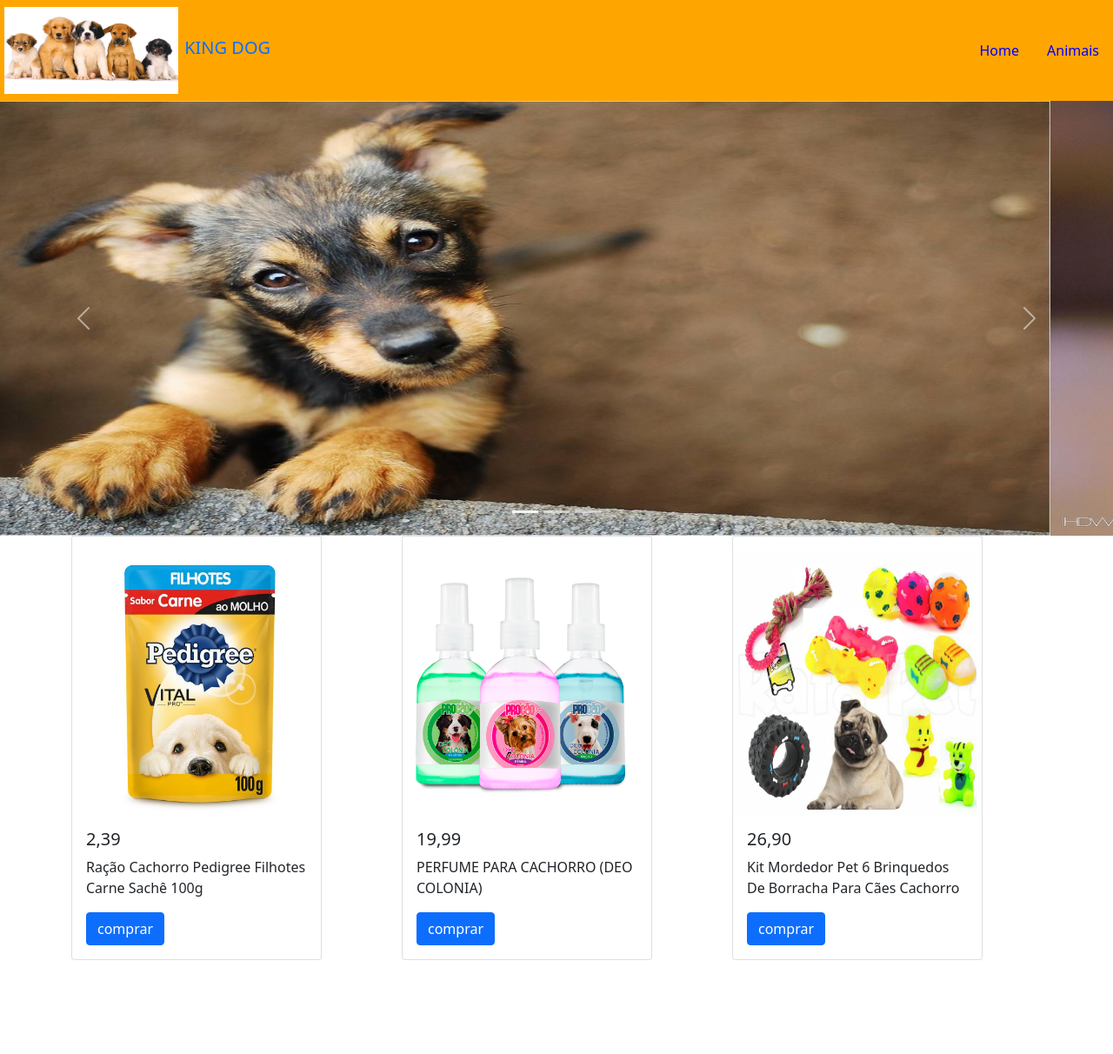
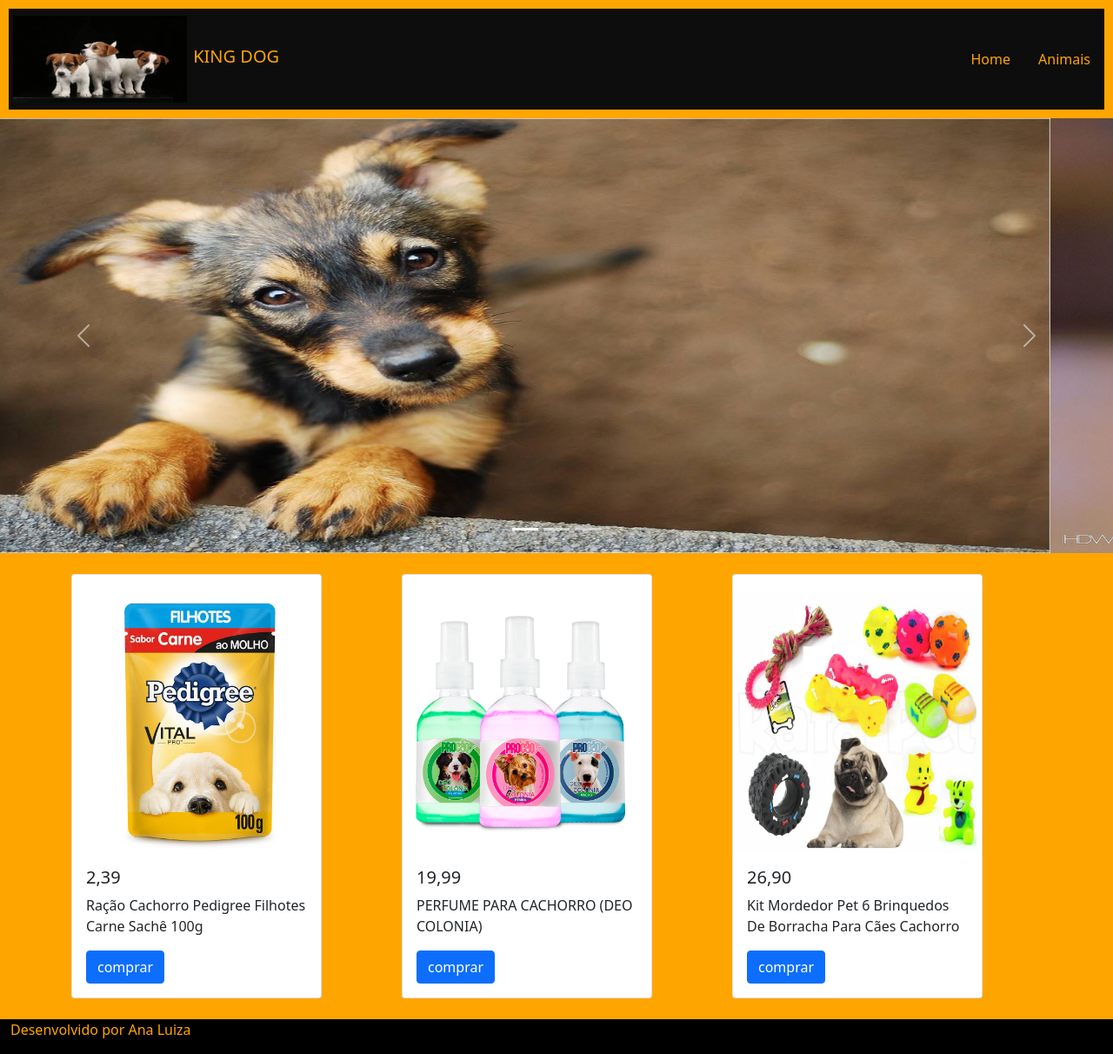
Before and after one commit to analuiza1309/-Projeto-ADOPT-DOG-, a plain HTML site: page index.html in a window 1280 px wide. Shown: the whole page at 87% size. Before the commit the page ends 1104 px from the top, so only its background shows below. Drawn offline with nearby package versions, Linux system fonts and the light colour scheme.

Commit message:
codigo completo

```diff
--- a/estilo.css
+++ b/estilo.css
@@ -1,14 +1,19 @@
 .navbar{
-    background-color: orange;
+    background-color: white;
+    border-color:orange;
+    border-width: 10px;
+    border-style: solid;
+   background-color: rgb(13, 13, 14);
 }
 .ft{
     width: 200px;
     height: 100px;
     margin-right: 3px;
     margin-left: 5px;
+
 }
 .nav-link{
-      color: blue;
+      color: orange;
       align-items:right;
 }
 img{
@@ -20,3 +25,15 @@ img{
     width: 286px;
     margin-top: 20px;
 }
+.navbar-brand{
+    color: orange;
+}
+.container-fluid {
+    background-color:black;
+}
+body{
+    background-color: orange;
+}
+.footer{
+ color: orange;
+}
--- a/index.html
+++ b/index.html
@@ -17,7 +17,7 @@
     <header>
         <nav class="navbar">
              <div>
-               <img class="ft" src="img/R (1).jpg" alt="foto principal">
+               <img class="ft" src="img/depositphotos_174598788-stock-photo-isolated-puppies-black-background.webp" alt="foto principal">
               <a class="navbar-brand" href="#">KING DOG</a>
             </div>
             <ul class="nav justify-content-center">
@@ -60,7 +60,7 @@
                 </button>
               </div>
           </section>
-
+<br>
           <section>
               <div class="container">
                 <div class="row">
@@ -103,8 +103,16 @@
     <script src="https://cdn.jsdelivr.net/npm/bootstrap@5.1.3/dist/js/bootstrap.bundle.min.js" integrity="sha384-ka7Sk0Gln4gmtz2MlQnikT1wXgYsOg+OMhuP+IlRH9sENBO0LRn5q+8nbTov4+1p" crossorigin="anonymous"></script>
 
 
-
-
+   <br>
+  <footer>
+      <div class="container-fluid ">
+          <div class="row">
+              <div class="col-sm-12">
+                  <p class="footer">Desenvolvido por Ana Luiza</p>
+              </div>
+          </div>
+      </div>
+  </footer>
 
 
 
```
Also changed, not shown: img/Dog-look-up-black-background_1920x1200.jpg (added), img/depositphotos_174598788-stock-photo-isolated-puppies-black-background.webp (added).
